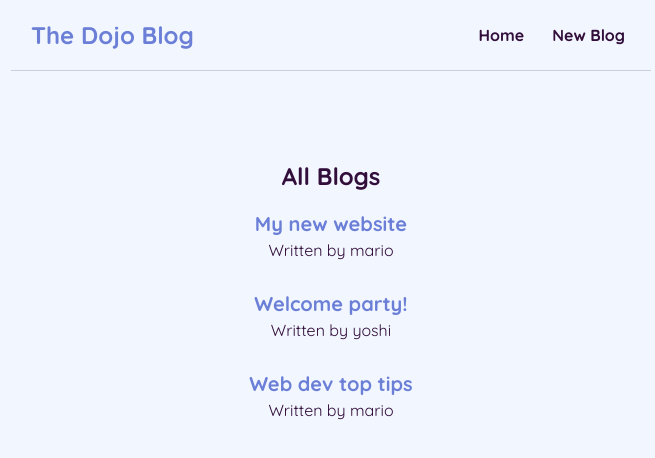
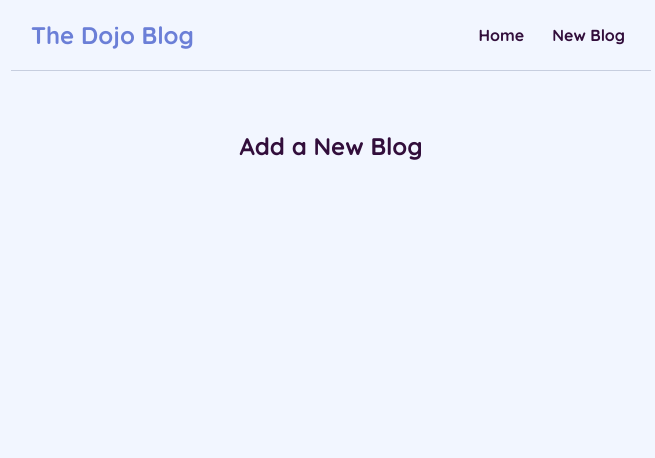
Before and after one commit to julius-alexander/recipes, a React (Create React App) app in the folder first-web/: page /create in a window 1280 px wide. Shown: the top 458 px of the page, without its empty margins (309-964 px from the left). Built offline with nearby package versions, Linux system fonts and the light colour scheme; data requests are answered from the project's data file.

Commit message:
- Added react-router-dom functions, using version 6.14 - Used 'Routes' to specify different paths - Used 'Link to' to connect

```diff
--- a/first-web/package.json
+++ b/first-web/package.json
@@ -8,6 +8,7 @@
     "@testing-library/user-event": "^13.5.0",
     "react": "^18.2.0",
     "react-dom": "^18.2.0",
+    "react-router-dom": "^6.14.2",
     "react-scripts": "5.0.1",
     "web-vitals": "^2.1.4"
   },
--- a/first-web/src/App.js
+++ b/first-web/src/App.js
@@ -1,15 +1,22 @@
 import './App.css';
 import Navbar from './Navbar';
 import Home from './Home';
+import { BrowserRouter as Router, Route, Routes } from 'react-router-dom';
+import Create from './Create';
 
 function App() {
   return (
-    <div className="App">
-        <Navbar />
-        <div className="content">
-            <Home />
+    <Router>
+        <div className="App">
+            <Navbar />
+            <div className="content">
+                <Routes>
+                    <Route exact path="/" element={<Home/>}/>
+                    <Route exact path="/create" element={<Create/>}/>
+                </Routes>
+            </div>
         </div>
-    </div>
+    </Router>
   );
 }
 
--- /dev/null
+++ b/first-web/src/Create.js
@@ -0,0 +1,9 @@
+const Create = () => {
+    return (
+        <div className="create">
+            <h2>Add a New Blog</h2>
+        </div>
+    );
+}
+
+export default Create;
--- a/first-web/src/Navbar.js
+++ b/first-web/src/Navbar.js
@@ -1,11 +1,13 @@
+import { Link } from 'react-router-dom';
+
 const Navbar = () => {
     return (
         <nav className="navbar">
             <h1>The Dojo Blog</h1>
             <div className="links">
-                <a href="/">Home</a>
-                <a href="/create">New Blog</a>
-            </div>
+                <Link to="/">Home</Link>
+                <Link to="/create">New Blog</Link>
+         </div>
         </nav>
     );
 }
--- a/first-web/src/useFetch.js
+++ b/first-web/src/useFetch.js
@@ -29,7 +29,7 @@ const useFetch = (url) => {
                         setError(err.message);
                     }
                 })
-        }, 1000);
+        }, 0);
 
         return () => abortCont.abort();
     }, [url]);
```
Also changed, not shown: 1 other file (tests, documents, lock files or other folders).
